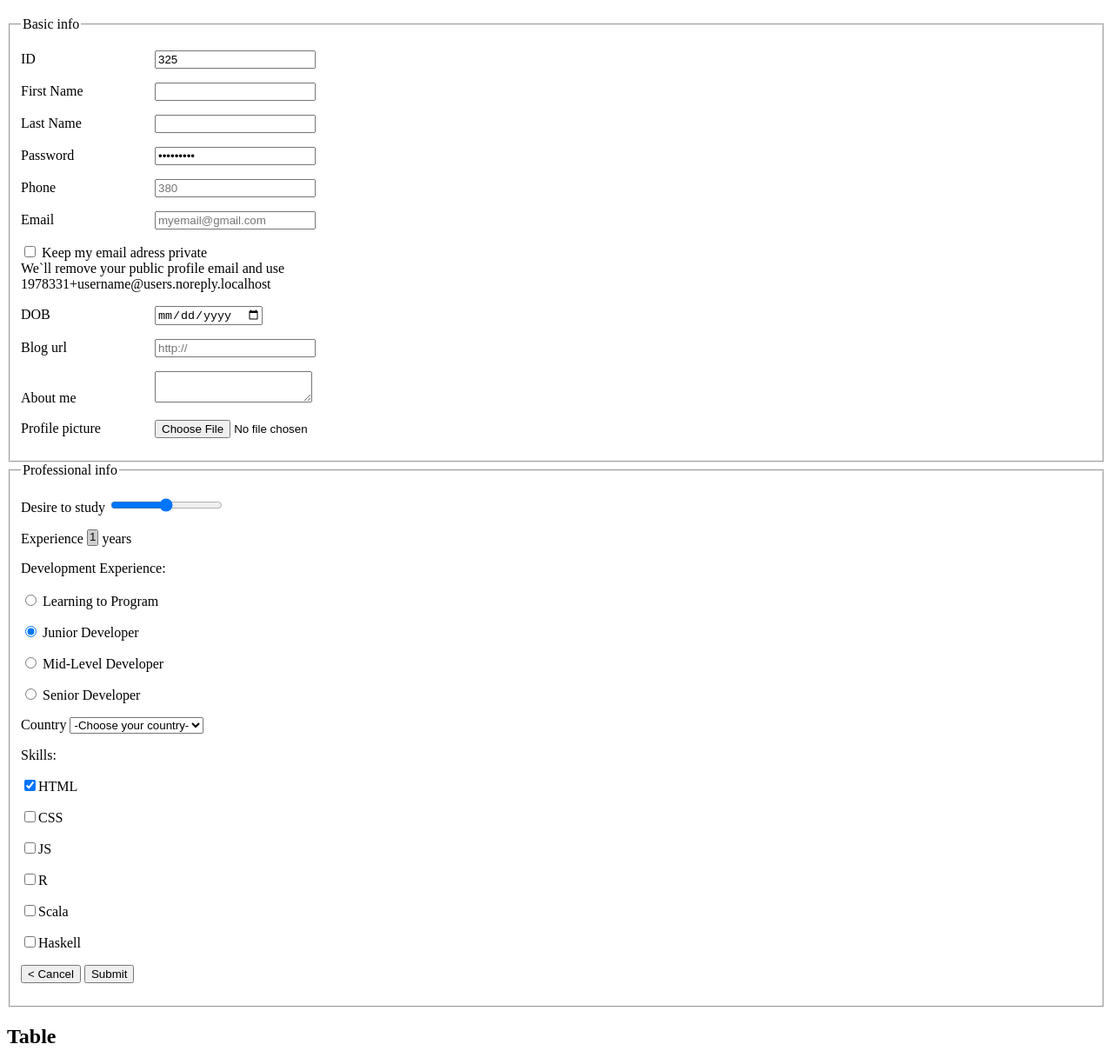
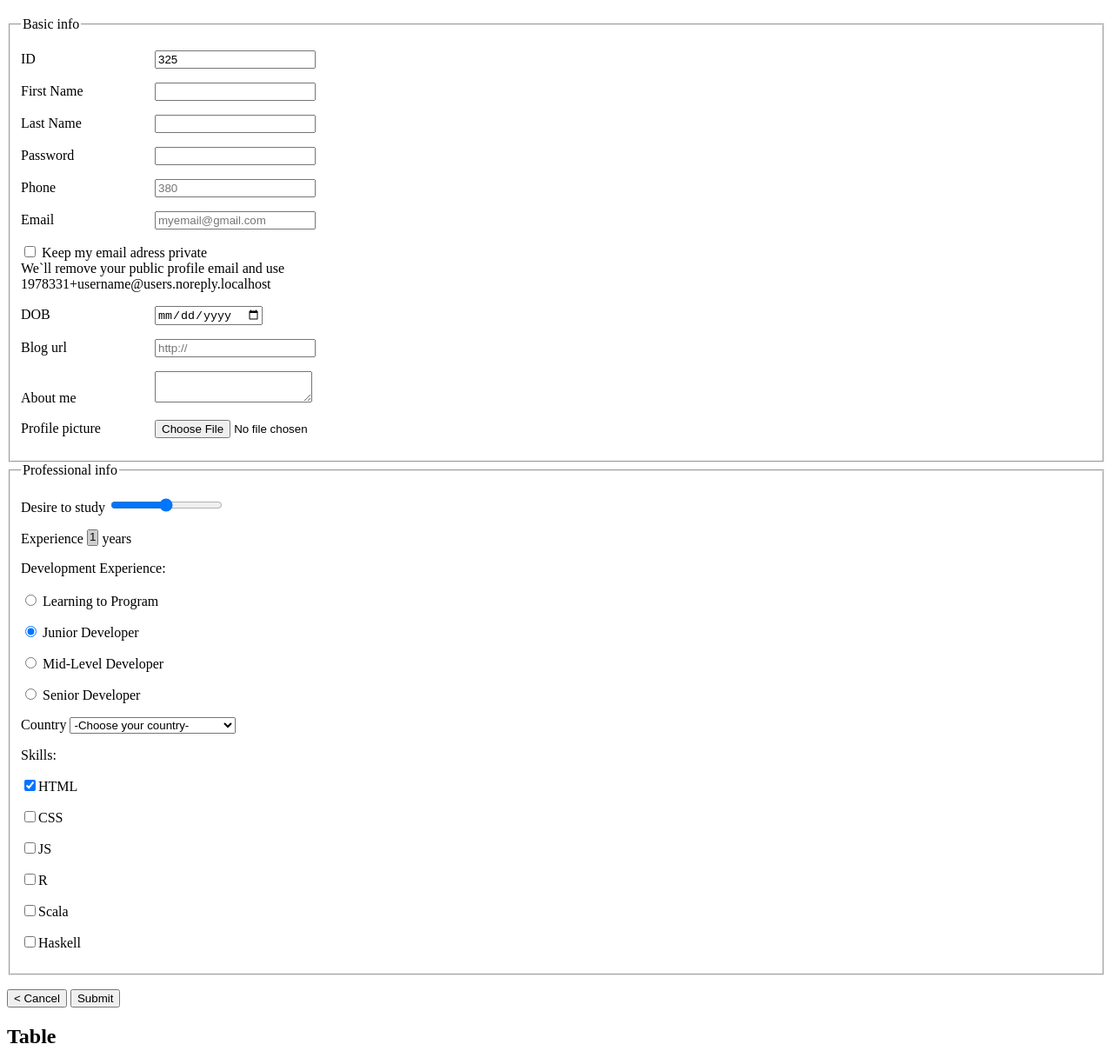
Before and after one commit to lesia-mk/test-project, a plain HTML site: page HW2/table and form.html in a window 1280 px wide. Shown: the part 61-1285 px from the top of the page at 87% size. Drawn offline with Linux system fonts and the light colour scheme.

Commit message:
removed value for pass., added priority for country

```diff
--- a/HW2/table and form.html
+++ b/HW2/table and form.html
@@ -24,7 +24,7 @@
             </p>
             <p>
                 <label for="password">Password</label>
-                <input id="password" name="password" type="password" value="123456789">
+                <input id="password" name="password" type="password" >
             </p>
             <p>
                 <label for="phone">Phone</label>
@@ -90,6 +90,7 @@
                 <select name="country">
                     <option disabled selected>-Choose your country-</option>
                     <option value="ua">Ukraine</option>
+                    <option disabled>--------------------------------------</option>
                     <option value="sp">Spain</option>
                     <option value="usa">USA</option>
                     <option value="pl">Poland</option>
@@ -118,11 +119,11 @@
             <p>
                 <input type="hidden" id="author" name="author" value="Lesia">
             </p>
-            <p>
-                <input type="reset" value="< Cancel">
-                <input type="submit" value="Submit">
-            </p>
         </fieldset>
+        <p>
+            <input type="reset" value="< Cancel">
+            <input type="submit" value="Submit">
+        </p>
     </form>
 
     <h2>Table</h2>
```
